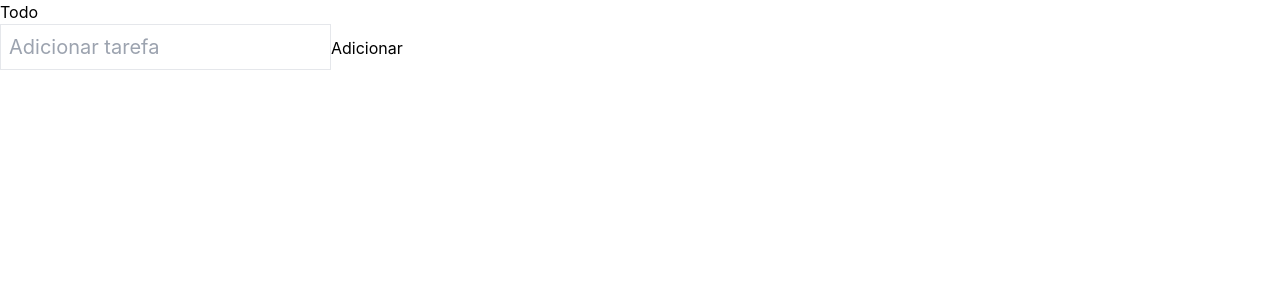
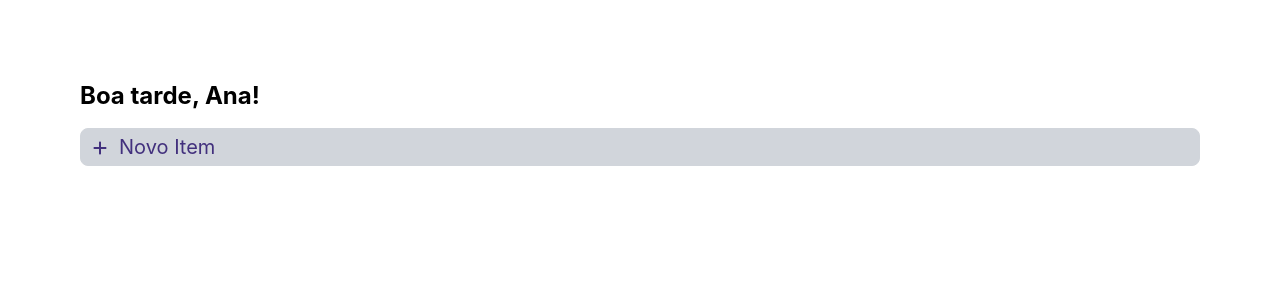
Before and after one commit to LucasPetruci/todo-web, a React (Create React App) app: page / in a window 1280 px wide. Shown: the top 300 px of the page. Built offline with nearby package versions, Linux system fonts and the light colour scheme.

Commit message:
chore: Add brand color and update dependencies

```diff
--- a/package.json
+++ b/package.json
@@ -3,6 +3,9 @@
   "version": "0.1.0",
   "private": true,
   "dependencies": {
+    "@fortawesome/fontawesome-svg-core": "^6.6.0",
+    "@fortawesome/free-solid-svg-icons": "^6.6.0",
+    "@fortawesome/react-fontawesome": "^0.2.2",
     "@testing-library/jest-dom": "^5.17.0",
     "@testing-library/react": "^13.4.0",
     "@testing-library/user-event": "^13.5.0",
--- a/src/App.tsx
+++ b/src/App.tsx
@@ -1,17 +1,80 @@
 import React from "react";
 import "./App.css";
+import { FontAwesomeIcon } from "@fortawesome/react-fontawesome";
+import { faPlus, faTimes, faCheck } from "@fortawesome/free-solid-svg-icons";
 
 function App() {
+  const [newTask, setNewTask] = React.useState("");
+  const [showInput, setShowInput] = React.useState(false);
+  const [tasks, setTasks] = React.useState<string[]>([]);
+  const user = "Ana";
+  const handleClick = () => {
+    setShowInput(true);
+  };
 
-  const [newTask, setNewTask] = React.useState("");
+  const handleCancel = () => {
+    setShowInput(false);
+    setNewTask("");
+  };
+
+  const handleAddTask = () => {
+    if (newTask.trim() !== "") {
+      setTasks([...tasks, newTask]);
+      setNewTask("");
+      setShowInput(false);
+    }
+  };
   return (
-   <div className="">
-    <div className="">Todo</div>
-    <div className="">
-      <input className="border text-xl p-2" type="text" placeholder="Adicionar tarefa" value={newTask} onChange={e => setNewTask(e.target.value)}/>
-      <button>Adicionar</button>
+    <div className="pl-20 pt-20 pr-20">
+      <div className="text-2xl font-bold mb-4">Boa tarde, {user}! </div>
+
+      <div className="flex flex-col items-start ">
+        <ul className="  w-full">
+          {tasks.map((task, index) => (
+            <li key={index} className="mb-3">
+              <div className="flex items-center border border-gray-300 rounded-lg p-3 w-full ">
+                <input type="checkbox"></input>
+                <div className="pl-3">
+                {task}
+                </div>
+              </div>
+            </li>
+          ))}
+        </ul>
+
+        {showInput && (
+          <div className="relative w-full mb-3">
+            <input
+              className="border text-xl rounded-lg shadow-md w-full pr-10 p-3"
+              type="text"
+              placeholder="Adicionar tarefa"
+              value={newTask}
+              onChange={(e) => setNewTask(e.target.value)}
+            />
+            <div className="absolute inset-y-0 right-0 flex items-center space-x-2 pr-2">
+              <FontAwesomeIcon
+                icon={faTimes}
+                className="absolute text-2xl text-red-500 cursor-pointer right-5"
+                onClick={handleCancel}
+              />
+              <FontAwesomeIcon
+                icon={faCheck}
+                className="absolute text-2xl text-green-500 cursor-pointer right-12"
+                onClick={handleAddTask}
+              />
+            </div>
+          </div>
+        )}
+        <div className="border border-gray-300 border-1 rounded-lg p-1 w-full bg-gray-300">
+          <FontAwesomeIcon
+            icon={faPlus}
+            className="text-x1 text-brand-900 cursor-pointer pl-2"
+            onClick={handleClick}
+          />
+          <span className="pl-3 text-xl text-brand-900">Novo Item</span>
+        </div>
+      </div>
     </div>
-   </div>
   );
 }
 
--- a/tailwind.config.js
+++ b/tailwind.config.js
@@ -2,7 +2,11 @@
 module.exports = {
   content: ["./src/**/*.{js,jsx,ts,tsx}"],
   theme: {
-    extend: {},
+    extend: {
+      colors: {
+        "brand-900": "#42307D",
+      },
+    },
   },
   plugins: [],
 };
```
Also changed, not shown: 1 other file (tests, documents, lock files or other folders).
